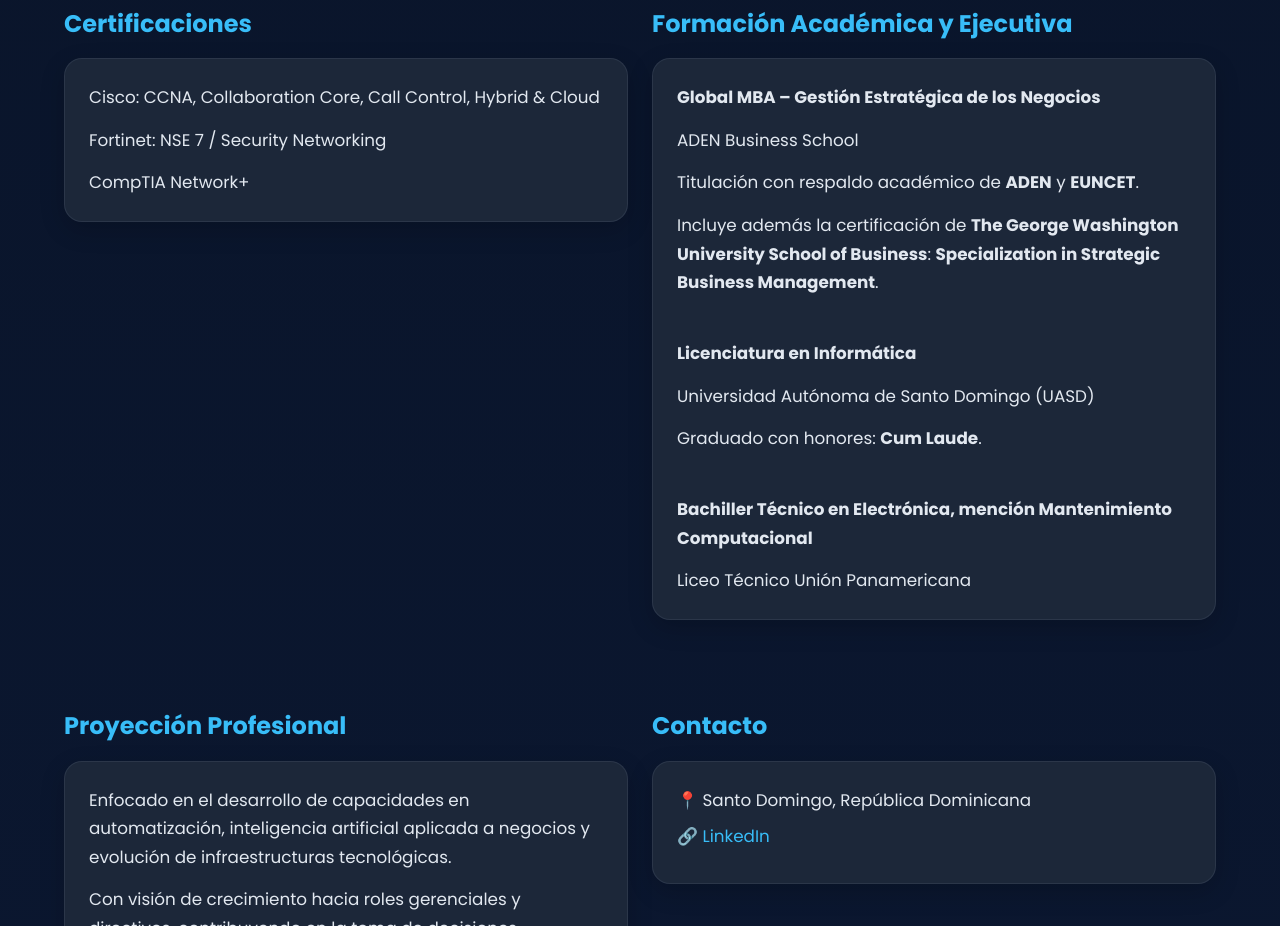
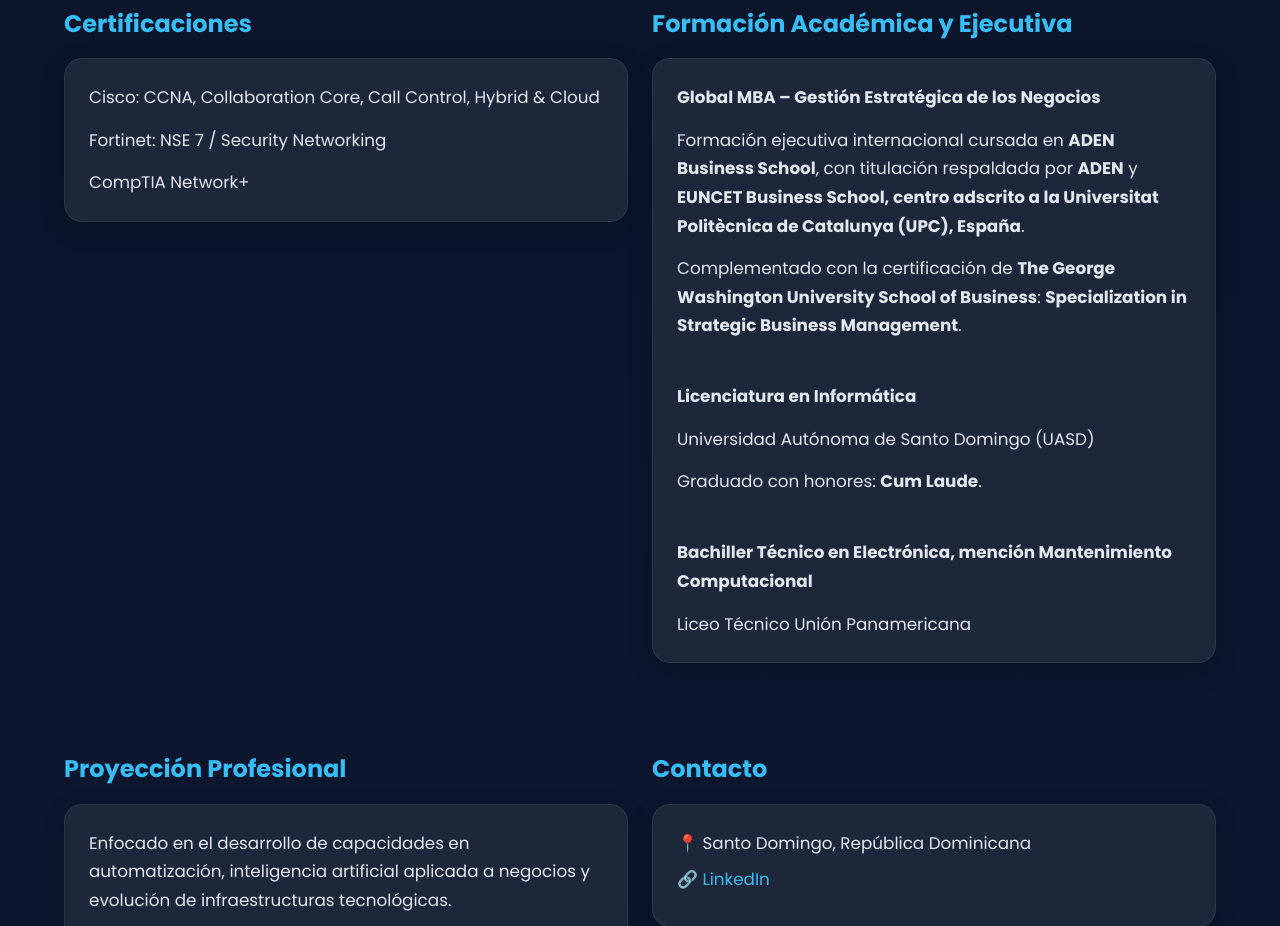
Before and after one commit to Johnny-Cordero/johnny-cordero.github.io, a plain HTML site: page index.html in a window 1280 px wide. Shown: the part 2020-2946 px from the top of the page. Drawn offline with Linux system fonts and the light colour scheme.

Commit message:
Update index.html

```diff
--- a/index.html
+++ b/index.html
@@ -403,9 +403,8 @@
   <h2>Formación Académica y Ejecutiva</h2>
   <div class="card">
     <p><strong>Global MBA – Gestión Estratégica de los Negocios</strong></p>
-    <p>ADEN Business School</p>
-    <p>Titulación con respaldo académico de <strong>ADEN</strong> y <strong>EUNCET</strong>.</p>
-    <p>Incluye además la certificación de <strong>The George Washington University School of Business</strong>: <strong>Specialization in Strategic Business Management</strong>.</p>
+    <p>Formación ejecutiva internacional cursada en <strong>ADEN Business School</strong>, con titulación respaldada por <strong>ADEN</strong> y <strong>EUNCET Business School, centro adscrito a la Universitat Politècnica de Catalunya (UPC), España</strong>.</p>
+    <p>Complementado con la certificación de <strong>The George Washington University School of Business</strong>: <strong>Specialization in Strategic Business Management</strong>.</p>
 
     <br>
 
```
